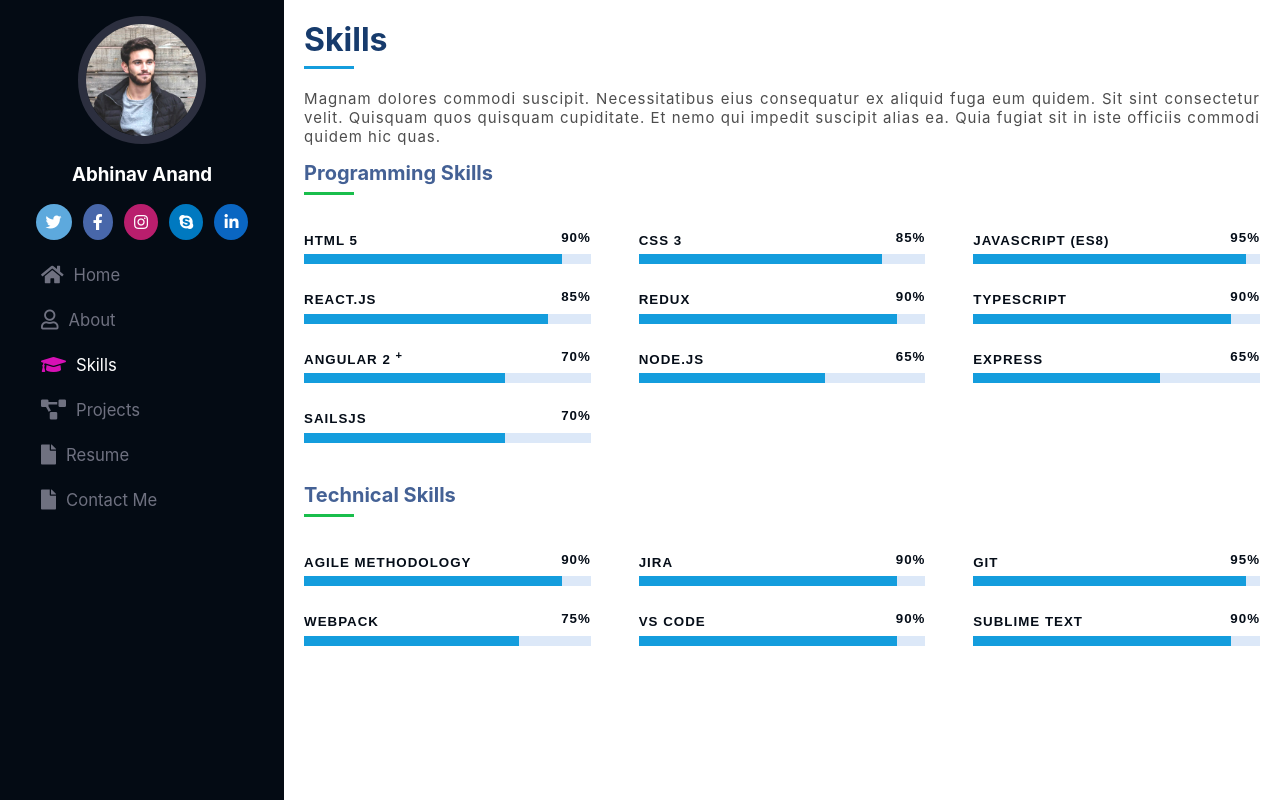
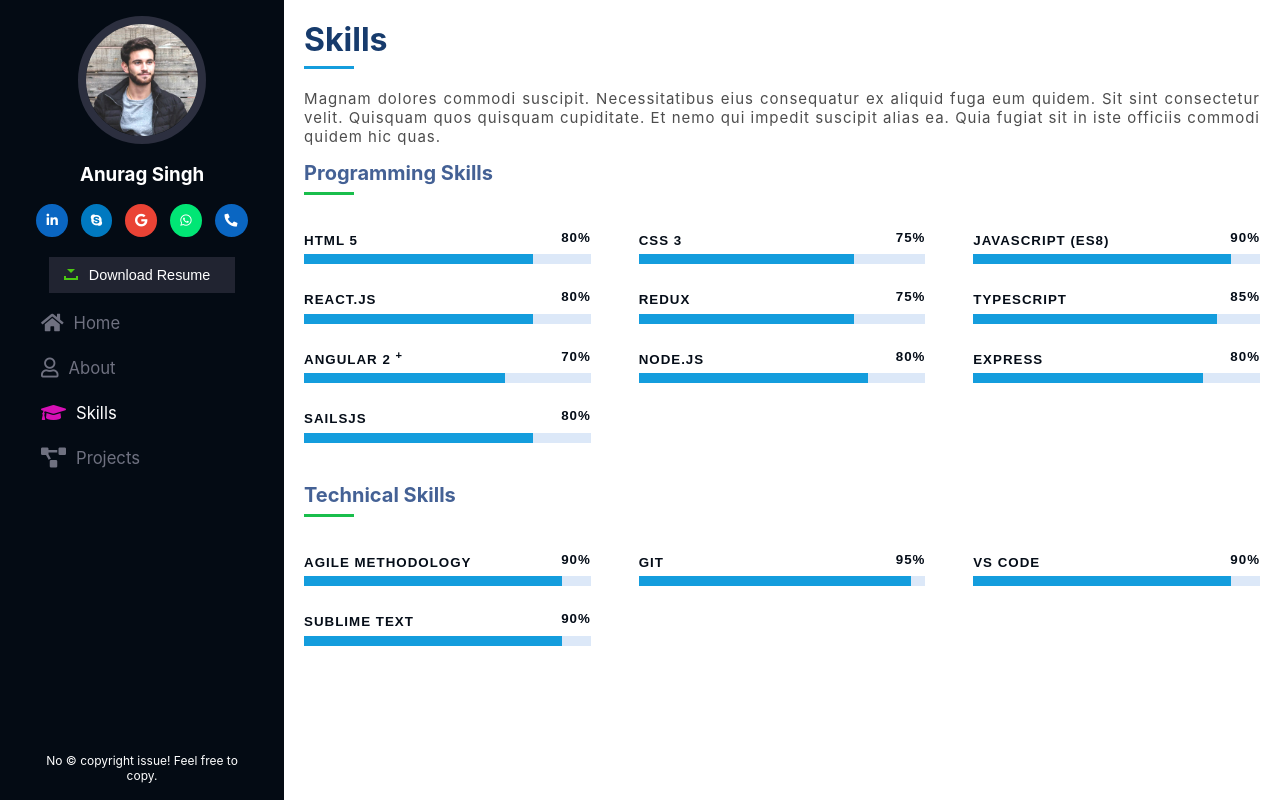
Before and after one commit to Anurag591/portfolio, a React (Create React App) app: page /skills in a window 1280 px wide. Built offline with nearby package versions, Linux system fonts and the light colour scheme.

Commit message:
modified constant file

```diff
--- a/package.json
+++ b/package.json
@@ -8,15 +8,11 @@
   },
   "dependencies": {
     "@material-ui/core": "^4.12.1",
-    "@react-pdf-viewer/core": "^2.4.1",
-    "@react-pdf-viewer/default-layout": "^2.6.1",
     "@testing-library/jest-dom": "^5.11.4",
     "@testing-library/react": "^11.1.0",
     "@testing-library/user-event": "^12.1.10",
-    "axios": "^0.21.1",
     "formik": "^2.2.9",
     "js-file-download": "^0.4.12",
-    "pdfjs-dist": "^2.6.347",
     "prop-types": "^15.7.2",
     "react": "^17.0.2",
     "react-dom": "^17.0.2",
--- a/public/index.html
+++ b/public/index.html
@@ -4,7 +4,7 @@
     <meta charset="utf-8" />
     <link rel="icon" href="%PUBLIC_URL%/favicon.ico" />
     <meta name="viewport" content="width=device-width, initial-scale=1" />
-    <meta name="theme-color" content="#000000" />
+    <meta name="theme-color" content="#040B14" />
     <meta
       name="description"
       content="Web site created using create-react-app"
--- a/src/App.js
+++ b/src/App.js
@@ -35,10 +35,12 @@ const Toggle = styled.button`
   background: #3cb1bd;
   padding: 15px;
   color: white;
-  font-size: 20px;
+  font-size: 15px;
   border-radius: 50%;
   border: none;
   z-index: 9;
+  width: 35px;
+  height: 35px;
 
   @media(max-width: 720px) {
     display: flex;
--- a/src/components/resume/index.js
+++ b/src/components/resume/index.js
@@ -1,6 +1,6 @@
 import React from 'react';
 
-import fileDownload from 'js-file-download'
+import fileDownload from 'js-file-download';
 import resumeUrl from '../../assets/resume.pdf';
 
 // import PdfViewer from '../ui/PdfViewer';
--- a/src/components/sidebar/index.js
+++ b/src/components/sidebar/index.js
@@ -1,8 +1,11 @@
 import React from 'react';
 import { NavLink } from 'react-router-dom';
+import fileDownload from 'js-file-download';
+import Resume from '../../assets/resume.pdf';
+
 import Avatar from '../../assets/avatar.jpg';
 
-import { name, socialLinks } from '../../constant';
+import { name, socialLinks, CURRENT_DESIGNATION, RESUME_URL } from '../../constant';
 
 import {
     SidebarContainer,
@@ -14,8 +17,12 @@ import {
     NavLinkContainer,
     SidebarLink,
     Em,
-    Small
+    Small,
+
+    CopyRight
 } from './scc';
+
+import DownloadButton from '../ui/DownloadButton';
 
 const Sidebar = props => {
 
@@ -24,9 +31,17 @@ const Sidebar = props => {
         { title: 'About', className: 'far fa-user', link: '/about'},
         { title: 'Skills', className: 'fas fa-graduation-cap', link: '/skills'},
         { title: 'Projects', className: 'fas fa-project-diagram', link: '/projects'},
-        { title: 'Resume', className: 'fas fa-file', link: 'resume' },
-        { title: 'Contact Me', className: 'fas fa-file', link: 'contact' },
+        // { title: 'Resume', className: 'fas fa-file', link: 'resume' },
+        // { title: 'Contact Me', className: 'fas fa-file', link: 'contact' },
     ];
+
+    const download = () => {
+        const link = window.document.createElement('a');
+        link.href =  Resume;
+        link.download = `${ name } | ${ CURRENT_DESIGNATION } | Resume.pdf`;
+        link.target = '_blank';
+        link.click();
+    }
 
     return (
         <SidebarContainer shouldVisible = {props.shouldVisible}>
@@ -36,9 +51,11 @@ const Sidebar = props => {
 
                 <SocialLinkContainer>
                     {
-                        socialLinks.map(social => <SocialLink target="_blank" bgColor={social.color} key={social.title} title = {social.title} href={social.link}> <em className={social.className}></em></SocialLink>)
+                        socialLinks.map(social => <SocialLink target={social.newTab ? '_blank' : '_self'} bgColor={social.color} key={social.title} title = {social.title} href={social.link}> <em className={social.className}></em></SocialLink>)
                     }
                 </SocialLinkContainer>
+
+                <DownloadButton onClick = {download}>Download Resume </DownloadButton>
 
                 <NavLinkContainer>
                     {
@@ -55,7 +72,12 @@ const Sidebar = props => {
                     }
                 </NavLinkContainer>
 
+
             </PersonalDetails>
+
+            <CopyRight>
+                No &copy; copyright issue! Feel free to copy.
+            </CopyRight>
         </SidebarContainer>
     );
 };
--- a/src/components/sidebar/scc.js
+++ b/src/components/sidebar/scc.js
@@ -7,6 +7,7 @@ export const SidebarContainer = styled.section`
     overflow: auto;
     color: white;
     padding: 2vh 30px 2vh 30px;
+    position: relative;
 
     @media (max-width: 720px) {
         position: absolute;
@@ -51,6 +52,7 @@ export const SocialLink = styled.a`
     border-radius: 50%;
     text-decoration: none;
     color: white;
+    font-size: 13px;
 
     &:hover {
         background: #212431;
@@ -62,7 +64,7 @@ export const NavLinkContainer = styled.div`
     flex-direction: column;
     justify-content: space-between;
     width: 100%;
-    padding: 25px 0px;
+    padding: 0px;
     margin-left: 22px;
 `;
 
@@ -88,3 +90,15 @@ export const Em = styled.em`
 export const Small = styled.small`
     margin-left: 20px;
 `;
+
+export const CopyRight = styled.p`
+    text-align: center;
+    position: absolute;
+    bottom: 5px;
+    font-size: 12px;
+    width: calc(100% - 60px);
+`;
+
+// export const Small = styled.small`
+//     margin-left: 20px;
+// `;
--- /dev/null
+++ b/src/components/ui/DownloadButton.js
@@ -0,0 +1,77 @@
+import styled, { keyframes } from 'styled-components';
+import React from 'react';
+
+const downloadArrow = keyframes`
+    0%{ margin-top: -7px; opacity: 1; }
+	0.001% { margin-top: -15px; opacity: 0; }
+	50% { opacity: 1; }
+	100% { margin-top: 0; opacity: 0; }
+`;
+
+const StyledButton = styled.button`
+    display: inline-block;
+	position: relative;
+	padding: 10px 25px;
+
+	background-color: #212431;
+    color: white;
+    border: none;
+    margin: 20px 0;
+    cursor: pointer;
+
+	font-family: sans-serif;
+	text-decoration: none;
+	font-size: 0.9em;
+	text-align: center;
+	text-indent: 15px;
+
+    &:after, &:before {
+        content: ' ';
+        display: block;
+        position: absolute;
+        left: 15px;
+        top: 52%;
+    }
+
+    &:before {
+        width: 10px;
+        height: 2px;
+        border-style: solid;
+        border-width: 0 2px 2px;
+        color: #4CC713;
+
+    }
+
+    &:after {
+        width: 0;
+        height: 0;
+        margin-left: 3px;
+        margin-top: -7px;
+
+        border-style: solid;
+        border-width: 4px 4px 0 4px;
+        border-color: transparent;
+        border-top-color: inherit;
+
+        animation: ${downloadArrow} 2s linear infinite;
+        animation-play-state: paused;
+
+        color: #4CC713;
+    }
+
+    &:hover:after {
+        animation-play-state: running;
+    }
+
+    @media(max-width: 720px) {
+        &:after {
+            animation-play-state: running;
+        }
+    }
+`;
+
+const Button = props => {
+    return <StyledButton { ...props } />;
+}
+
+export default Button;
--- a/src/constant.js
+++ b/src/constant.js
@@ -1,14 +1,18 @@
 export const production = false;
-export const name = 'Abhinav Anand';
-export const email ='abhinav1813@gmail.com';
+export const name = 'Anurag Singh';
+export const email ='anuragsngh462@gmail.com';
 export const CURRENT_DESIGNATION = 'Software Engineer';
 export const PROFILE = ['Developer', 'Freelancer', 'Tester'];
+export const MOBILE = 7001208860;
+export const WHATSAPP_NUMBER = 7001208860;
 export const socialLinks = [
-    { title: 'Twitter', link: '', className: 'fab fa-twitter', color: '#5DA9DD' },
-    { title: 'Facebook', link: 'https://www.facebook.com/24abhinav', className: 'fab fa-facebook-f', color: '#4867AA' },
-    { title: 'Instagram', link: '', className: 'fab fa-instagram' , color: '#B91E6D'},
-    { title: 'Skype', link: 'https://join.skype.com/invite/opBO4rGZv3wG', className: 'fab fa-skype', color: '#0079C0' },
-    { title: 'LinkedIn', link: 'https://www.linkedin.com/in/24abhinav/', className: 'fab fa-linkedin-in', color: '#0A66C2' },
+
+    { title: 'LinkedIn', link: 'https://www.linkedin.com/in/anurag-singh-a45372120/', className: 'fab fa-linkedin-in', color: '#0A66C2', newTab: true },
+    { title: 'Skype', link: 'https://join.skype.com/invite/lojdVftnK6Q2', className: 'fab fa-skype', color: '#0079C0', newTab: true },
+    { title: 'Gmail', link: `mailto:${email}`, className: 'fab fa-google', color: '#EA4335' },
+    { title: 'WhatsApp', link: `https://wa.me/${ WHATSAPP_NUMBER }`, className: 'fab fa-whatsapp', color: '#01e675' },
+    { title: 'Mobile', link: `tel:${MOBILE}`, className: 'fas fa-phone-alt', color: '#0A66C2' },
+
 ];
 
 export const aboutMe = `
@@ -18,23 +22,23 @@ export const aboutMe = `
 `;
 
 export const programmingSkills = [
-    { skillName: 'html 5', rating: '90%' },
-    { skillName: 'css 3', rating: '85%' },
-    { skillName: 'javascript (ES8)', rating: '95%' },
-    { skillName: 'React.Js', rating: '85%' },
-    { skillName: 'redux', rating: '90%' },
-    { skillName: 'typescript', rating: '90%' },
+    { skillName: 'html 5', rating: '80%' },
+    { skillName: 'css 3', rating: '75%' },
+    { skillName: 'javascript (ES8)', rating: '90%' },
+    { skillName: 'React.Js', rating: '80%' },
+    { skillName: 'redux', rating: '75%' },
+    { skillName: 'typescript', rating: '85%' },
     { skillName: 'Angular 2', rating: '70%', sup: '+' },
-    { skillName: 'Node.Js', rating: '65%' },
-    { skillName: 'Express', rating: '65%' },
-    { skillName: 'SailsJs', rating: '70%' },
+    { skillName: 'Node.Js', rating: '80%' },
+    { skillName: 'Express', rating: '80%' },
+    { skillName: 'SailsJs', rating: '80%' },
 ];
 
 export const technicalSkills =[
     { skillName: 'Agile Methodology', rating: '90%' },
-    { skillName: 'Jira', rating: '90%' },
+    // { skillName: 'Jira', rating: '90%' },
     { skillName: 'Git', rating: '95%' },
-    { skillName: 'Webpack', rating: '75%' },
+    // { skillName: 'Webpack', rating: '75%' },
     { skillName: 'Vs Code', rating: '90%' },
     { skillName: 'Sublime Text', rating: '90%' },
 ];
@@ -46,7 +50,7 @@ export const AboutInfo = [
     {keyName: 'Degree', value: 'B.Tech (CS)'},
     {keyName: 'Phone', value: '+91 7001208860'},
     {keyName: 'Email', value: 'anuragsngh462@gmail.com'},
-    {keyName: 'City', value: 'Jodhpur'},
+    {keyName: 'City', value: 'Bangalore'},
     {keyName: 'Freelance', value: 'Available'},
 ];
 
@@ -55,27 +59,16 @@ export const PROJECT_LIST = [
         company_name: 'Caritor Solutions India Pvt Ltd',
         projects: [
             {
-                title: 'Religare Health Insurance',
+                title: 'Akakus Oil Cost Control Application',
                 description: `Religare Health Insurance Company Limited is an Indian health insurance firm.`,
-                duration: 'June 2019 – Jan 2021 (1 Years & 8 Months)',
+                duration: 'November 2020 – July 2021 (9 Months)',
                 designation: 'Software Engineer',
                 place: 'Bangalore',
                 responsibility: [
                     'Development of business logic using ReactJs.',
                     'State management using Redux.',
-                    'Creating template using HTML, CSS and Bootstrap.'
-                ]
-            },
-            {
-                title: 'Religare Health Insurance',
-                description: `Religare Health Insurance Company Limited is an Indian health insurance firm.`,
-                duration: 'June 2019 – Jan 2021 (1 Years & 8 Months)',
-                designation: 'Software Engineer',
-                place: 'Bangalore',
-                responsibility: [
-                    'Development of business logic using ReactJs.',
-                    'State management using Redux.',
-                    'Creating template using HTML, CSS and Bootstrap.'
+                    'Creating template using HTML, CSS and Bootstrap.',
+                    'Developing Backend Using Express'
                 ]
             }
         ]
@@ -112,7 +105,7 @@ export const PROJECT_LIST = [
 ];
 
 
-export const pdfUrl = 'https://propcatalyst-dev.s3.ap-south-1.amazonaws.com/propcatalyst-assets/Abhinav%20Anand%20CV.pdf';
+export const RESUME_URL = 'https://propcatalyst-dev.s3.ap-south-1.amazonaws.com/propcatalyst-assets/Abhinav%20Anand%20CV.pdf';
 
 export const API_DATA = {
     contactUsApiURL: 'http://localhost:3000/contact'
```
Also changed, not shown: 1 other file (tests, documents, lock files or other folders).
